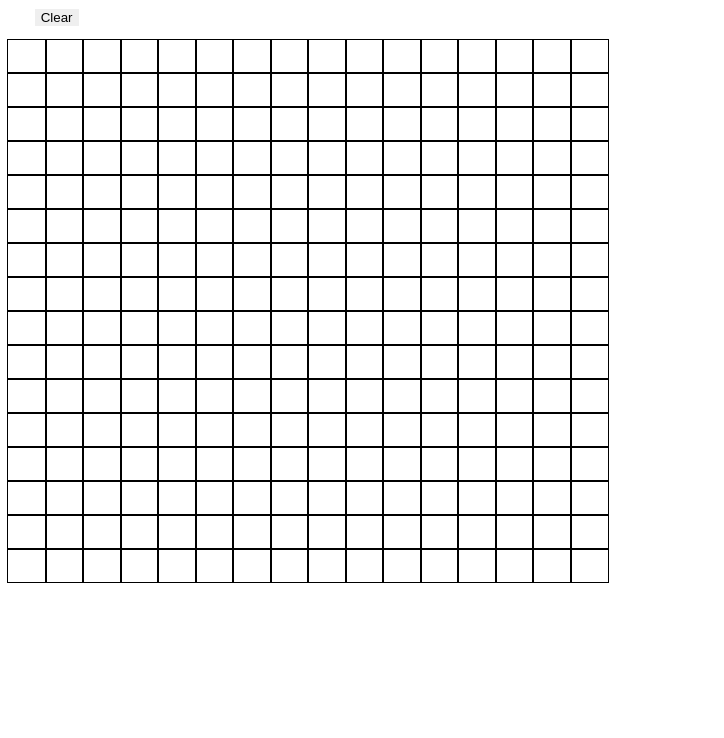
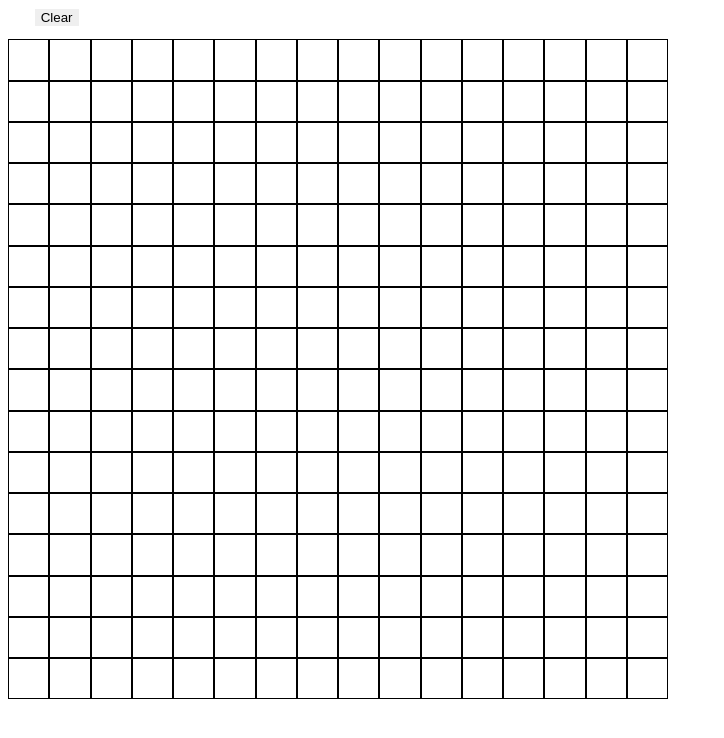
Before and after one commit to RaviP14/etch-a-sketch, a plain HTML site: page index.html in a window 1280 px wide. Shown: the whole page, without its empty margins (0-724 px from the left). Drawn offline with Linux system fonts and the light colour scheme.

Commit message:
grid now stays within container size.

```diff
--- a/css/style.css
+++ b/css/style.css
@@ -8,15 +8,21 @@ button {
     margin-bottom: 1em;
     border: none;
 }
+* {
+    box-sizing: border-box;
+}
+
 .container {
     display: grid;
+    max-width: 660px;
     grid-template-rows: repeat(var(--grid-rows), 1fr);
     grid-template-columns: repeat(var(--grid-cols), 1fr);
-    justify-items: center;
-    max-width: 600px;
-    max-height: 600px;
-}
+  }
 
-.gridDiv {
-    border: 1px solid #000000;
-}
+  .container > * {
+    background-color: white;
+    width: 100%;
+    line-height: 0;
+    color: white;
+    border: 0.5px solid black;
+  }
--- a/script.js
+++ b/script.js
@@ -5,12 +5,14 @@ function makeGrid(rows, columns) {
     container.style.setProperty('--grid-cols', columns);
     for (let i = 0; i < (rows * columns); i++) {
         let gridDiv = document.createElement('div');
+        gridDiv.style.height = `${(660) / rows}px`;
+        gridDiv.style.width = `${(660) / columns}px`;
         gridDiv.className = 'gridDiv';
-        gridDiv.style.width = '100%';
-        gridDiv.style.height = '2em';
         container.appendChild(gridDiv);
     }
 }
+
+
 
 makeGrid(16,16)
 
```
